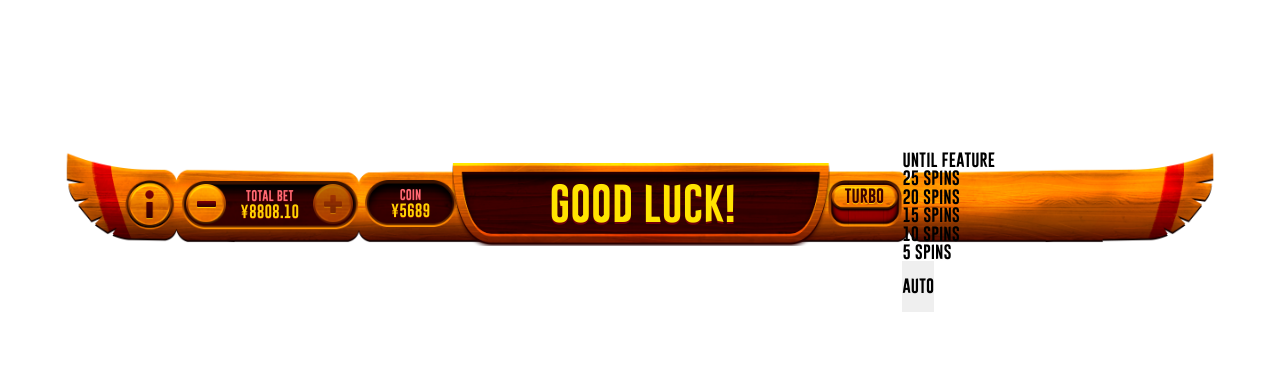
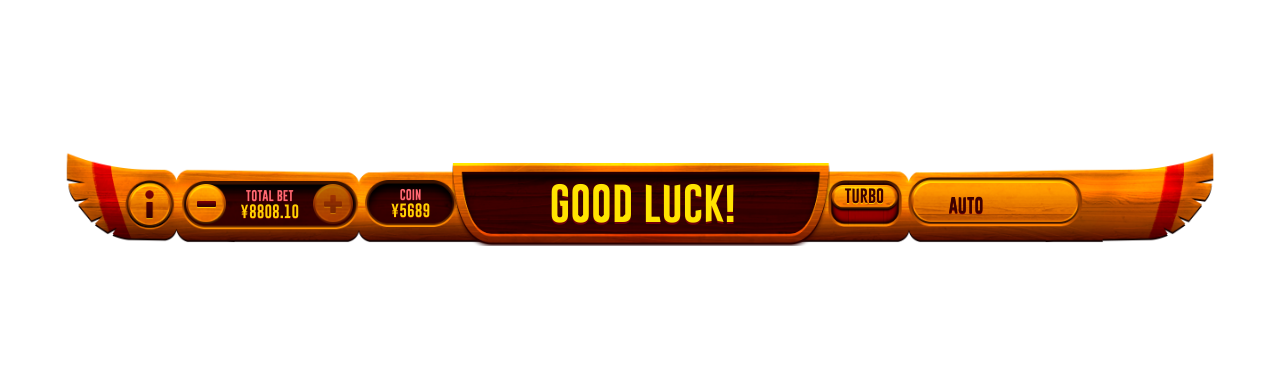
Before and after one commit to Inquisitor1229/bottom-bar, a website: page public/index.html in a window 1280 px wide. Shown: the part 409-800 px from the top of the page. Drawn offline with Linux system fonts and the light colour scheme.

Commit message:
Add styles for element .bottom-bar__auto
Styles for element .bottom-bar__auto and all states for button, styles for text, list. Create a pull-down animation for list

```diff
--- a/src/scss/main.scss
+++ b/src/scss/main.scss
@@ -276,6 +276,66 @@ li {
       }
     }
   }
+
+  &__auto {
+    position: relative;
+    max-width: 15.44%;
+    min-width: 15.44%;
+    max-height: 52%;
+    margin-top: 2.3%;
+    margin-left: 0.5%;
+
+    &:hover &-menu{
+      transform: translateY(-22.5%);
+    }
+
+    &-btn {
+      background: url(../img/auto-normal-bg.png) no-repeat;
+      background-size: contain;
+
+      position: absolute;
+      width: 100%;
+      height: 100%;
+
+      p {
+        font-size: calc( (100vw - 320px)/(1920 - 320) * (26 - 5) + 5px);
+        color: #3d0000;
+        text-shadow: 0px 1px 0px #710008;
+        margin-left: -35%;
+      }
+    }
+
+    &-menu-container {
+      width: 100%;
+      height: 400%;
+      position: absolute;
+      bottom: 50%;
+      overflow: hidden;
+    }
+
+    &-menu {
+      background: url(../img/auto-menu-bg.png) no-repeat;
+      background-size: contain;
+      width: 100%;
+      height: 350%;
+      position: absolute;
+      left: 0px;
+      bottom: -350%;
+      transition: all 1.5s ease-in-out;
+      padding: 7%;
+
+      li {
+        color: #ffd100;
+        text-shadow: 0px 1px 0px #ffc600;
+        font-size: calc( (100vw - 320px)/(1920 - 320) * (20 - 3) + 3px);
+        padding-bottom: 4%;
+      }
+
+      li:last-child {
+        padding-bottom: 0;
+      }
+    }
+  }
 }
 
 .bottom-bar__bet-head, .bottom-bar__coin-head {
@@ -289,3 +349,23 @@ li {
   text-shadow: 0px 1px 0px #710008;
   font-size: calc( (100vw - 320px)/(1920 - 320) * (22 - 4) + 4px);
 }
+
+.special-item {
+  display: flex;
+}
+
+.icon-container {
+  min-width: 10%;
+  max-width: 10%;
+  min-height: 10%;
+  max-height: 10%;
+  padding-right: 2%;
+}
+
+.icon-feature {
+  background: url(../img/icon-feature.png) no-repeat;
+  background-size: contain;
+  width: 100%;
+  height: 100%;
+  margin-top: 20%;
+}
```
Also changed, not shown: public/css/main.css, 1 other file.
